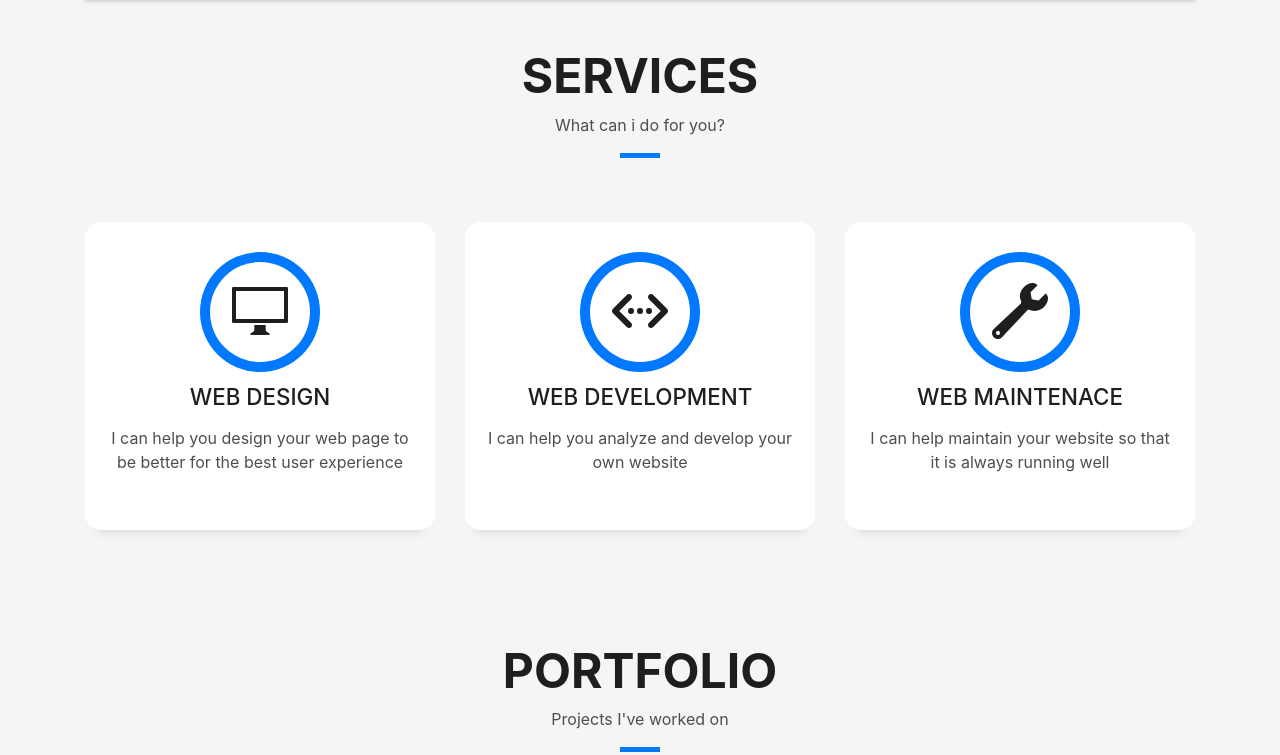
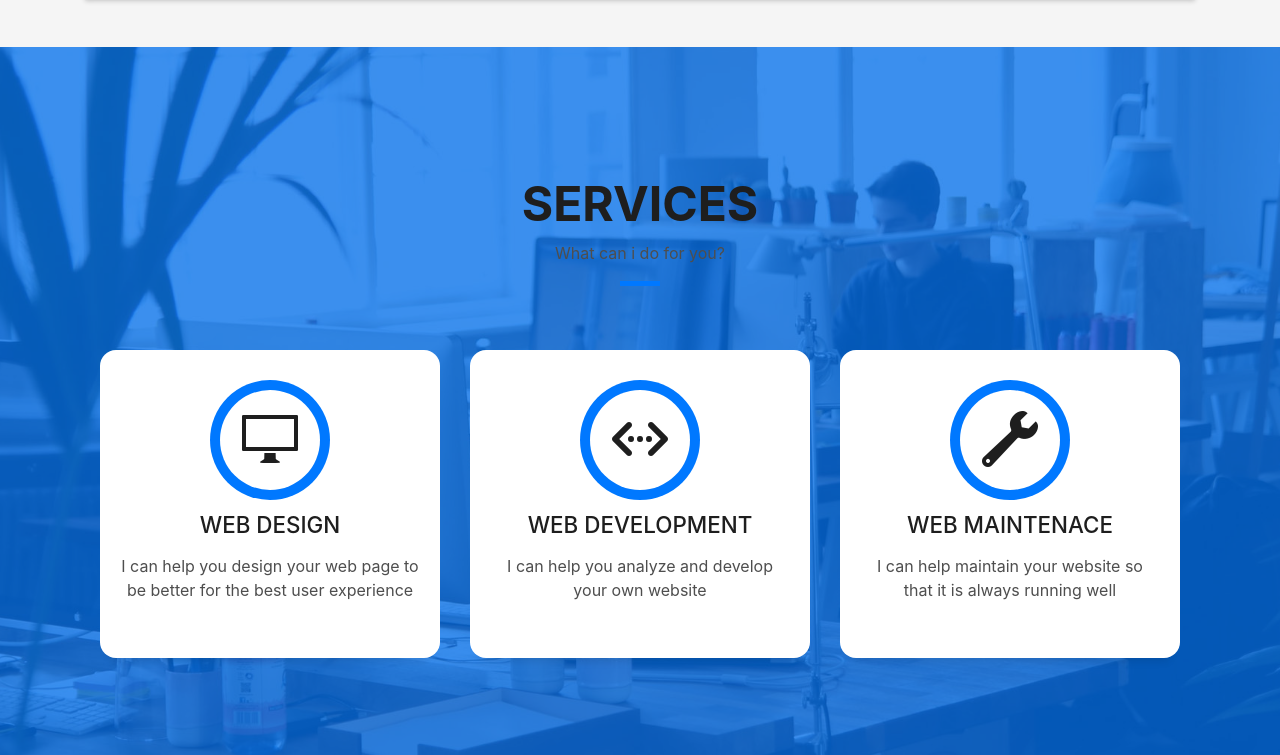
Before and after one commit to IGedeMiarta/IGedeMiarta.github.io, a plain HTML site: page index.html in a window 1280 px wide. Shown: the part 1457-2212 px from the top of the page. Drawn offline with Linux system fonts and the light colour scheme; files whose address does not match are found by name.

Commit message:
update fin

```diff
--- a/index.html
+++ b/index.html
@@ -52,10 +52,10 @@
           </li>
           <!-- <li class="nav-item">
             <a class="nav-link js-scroll" href="#work">Work</a>
+          </li> -->
+          <li class="nav-item">
+            <a class="nav-link js-scroll" href="#blog">Portfolio</a>
           </li>
-          <li class="nav-item">
-            <a class="nav-link js-scroll" href="#blog">Blog</a>
-          </li> -->
           <li class="nav-item">
             <a class="nav-link js-scroll" href="#contact">Contact</a>
           </li>
@@ -159,64 +159,7 @@
   </section>
 
   <!--/ Section Services Star /-->
-  <section id="service" class="services-mf route">
-    <div class="container">
-      <div class="row">
-        <div class="col-sm-12">
-          <div class="title-box text-center">
-            <h3 class="title-a">
-              Services
-            </h3>
-            <p class="subtitle-a">
-              What can i do for you?
-            </p>
-            <div class="line-mf"></div>
-          </div>
-        </div>
-      </div>
-      <div class="row">
-        <div class="col-md-4">
-          <div class="service-box">
-            <div class="service-ico">
-              <span class="ico-circle"><i class="ion-monitor"></i></span>
-            </div>
-            <div class="service-content">
-              <h2 class="s-title">Web Design</h2>
-              <p class="s-description text-center">
-                I can help you design your web page to be better for the best user experience
-              </p>
-            </div>
-          </div>
-        </div>
-        <div class="col-md-4">
-          <div class="service-box">
-            <div class="service-ico">
-              <span class="ico-circle"><i class="ion-code-working"></i></span>
-            </div>
-            <div class="service-content">
-              <h2 class="s-title">Web Development</h2>
-              <p class="s-description text-center">
-                I can help you analyze and develop your own website
-              </p>
-            </div>
-          </div>
-        </div>
-        <div class="col-md-4">
-          <div class="service-box">
-            <div class="service-ico">
-              <span class="ico-circle"><i class="ion-wrench"></i></span>
-            </div>
-            <div class="service-content">
-              <h2 class="s-title">Web Maintenace</h2>
-              <p class="s-description text-center">
-                I can help maintain your website so that it is always running well
-              </p>
-            </div>
-          </div>
-        </div>
-      </div>
-    </div>
-  </section>
+
   <!--/ Section Services End /-->
 <!-- <div class="container">
     <div class="title-box text-center mt-5">
@@ -283,43 +226,71 @@
   <!--/ Section Portfolio End /-->
 
   <!-- / Section Testimonials Star / -->
-  <!-- <div class="testimonials paralax-mf bg-image" style="background-image: url(img/overlay-bg.jpg)">
+  <div class="testimonials paralax-mf bg-image" style="background-image: url(img/counters-bg.jpg)">
     <div class="overlay-mf"></div>
     <div class="container">
+
+      <section id="service" class="services-mf route">
+    <div class="container">
       <div class="row">
-        <div class="col-md-12">
-          <div id="testimonial-mf" class="owl-carousel owl-theme">
-            <div class="testimonial-box">
-              <div class="author-test">
-                <img src="img/testimonial-2.jpg" alt="" class="rounded-circle b-shadow-a">
-                <span class="author">Xavi Alonso</span>
-              </div>
-              <div class="content-test">
-                <p class="description lead">
-                  Curabitur arcu erat, accumsan id imperdiet et, porttitor at sem. Lorem ipsum dolor sit amet,
-                  consectetur adipiscing elit.
-                </p>
-                <span class="comit"><i class="fa fa-quote-right"></i></span>
-              </div>
+        <div class="col-sm-12">
+          <div class="title-box text-center">
+            <h3 class="title-a">
+              Services
+            </h3>
+            <p class="subtitle-a">
+              What can i do for you?
+            </p>
+            <div class="line-mf"></div>
+          </div>
+        </div>
+      </div>
+      <div class="row">
+        <div class="col-md-4">
+          <div class="service-box">
+            <div class="service-ico">
+              <span class="ico-circle"><i class="ion-monitor"></i></span>
             </div>
-            <div class="testimonial-box">
-              <div class="author-test">
-                <img src="img/testimonial-4.jpg" alt="" class="rounded-circle b-shadow-a">
-                <span class="author">Marta Socrate</span>
-              </div>
-              <div class="content-test">
-                <p class="description lead">
-                  Curabitur arcu erat, accumsan id imperdiet et, porttitor at sem. Lorem ipsum dolor sit amet,
-                  consectetur adipiscing elit.
-                </p>
-                <span class="comit"><i class="fa fa-quote-right"></i></span>
-              </div>
+            <div class="service-content">
+              <h2 class="s-title">Web Design</h2>
+              <p class="s-description text-center">
+                I can help you design your web page to be better for the best user experience
+              </p>
+            </div>
+          </div>
+        </div>
+        <div class="col-md-4">
+          <div class="service-box">
+            <div class="service-ico">
+              <span class="ico-circle"><i class="ion-code-working"></i></span>
+            </div>
+            <div class="service-content">
+              <h2 class="s-title">Web Development</h2>
+              <p class="s-description text-center">
+                I can help you analyze and develop your own website
+              </p>
+            </div>
+          </div>
+        </div>
+        <div class="col-md-4">
+          <div class="service-box">
+            <div class="service-ico">
+              <span class="ico-circle"><i class="ion-wrench"></i></span>
+            </div>
+            <div class="service-content">
+              <h2 class="s-title">Web Maintenace</h2>
+              <p class="s-description text-center">
+                I can help maintain your website so that it is always running well
+              </p>
             </div>
           </div>
         </div>
       </div>
     </div>
-  </div> -->
+  </section>
+
+    </div>
+  </div>
 
   <!--/ Section Blog Star /-->
   <section id="blog" class="blog-mf sect-pt4 route">
@@ -395,7 +366,7 @@
         <div class="col-md-4">
           <div class="card card-blog mb-4">
             <div class="card-img">
-              <a href="#" data-toggle="modal" data-target="#ModalROP"><img src="img/pic7.png" alt="" class="img-fluid"></a>
+              <a href="#" data-toggle="modal" data-target="#ModalROP"><img src="img/login.png" alt="" class="img-fluid"></a>
             </div>
             <div class="card-body">
 
```
Also changed, not shown: img/login.PNG (added).
